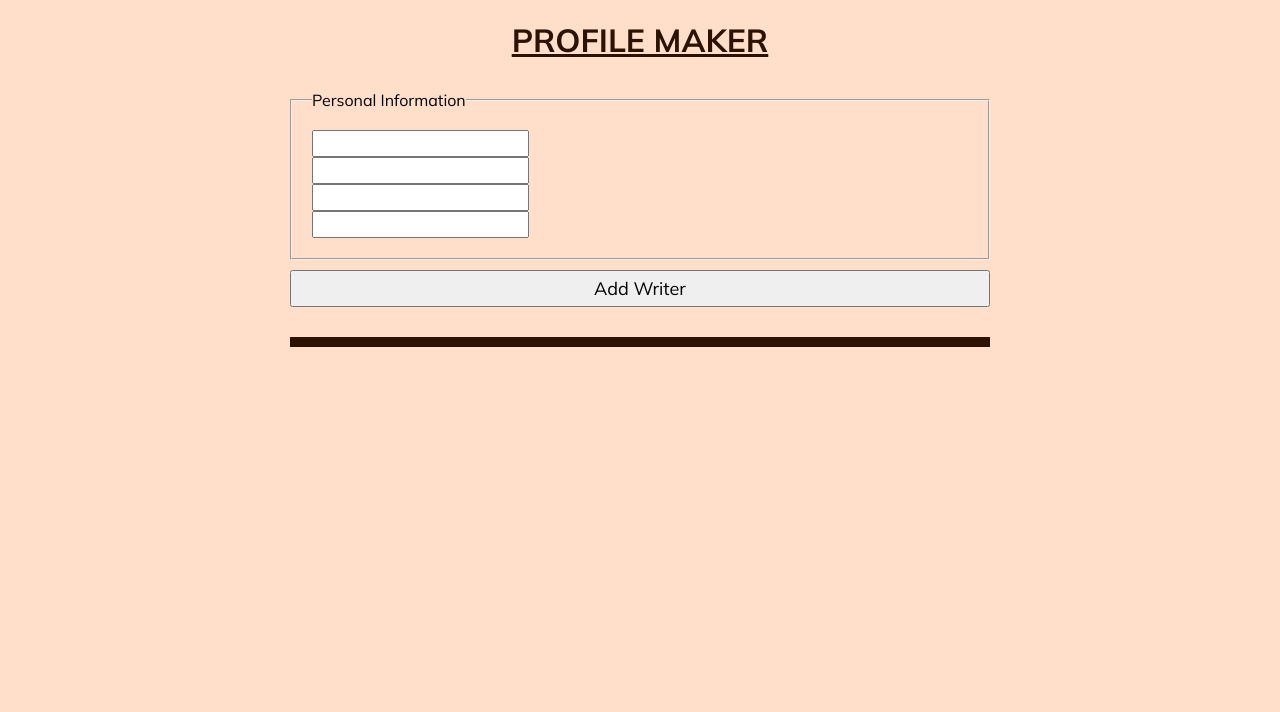
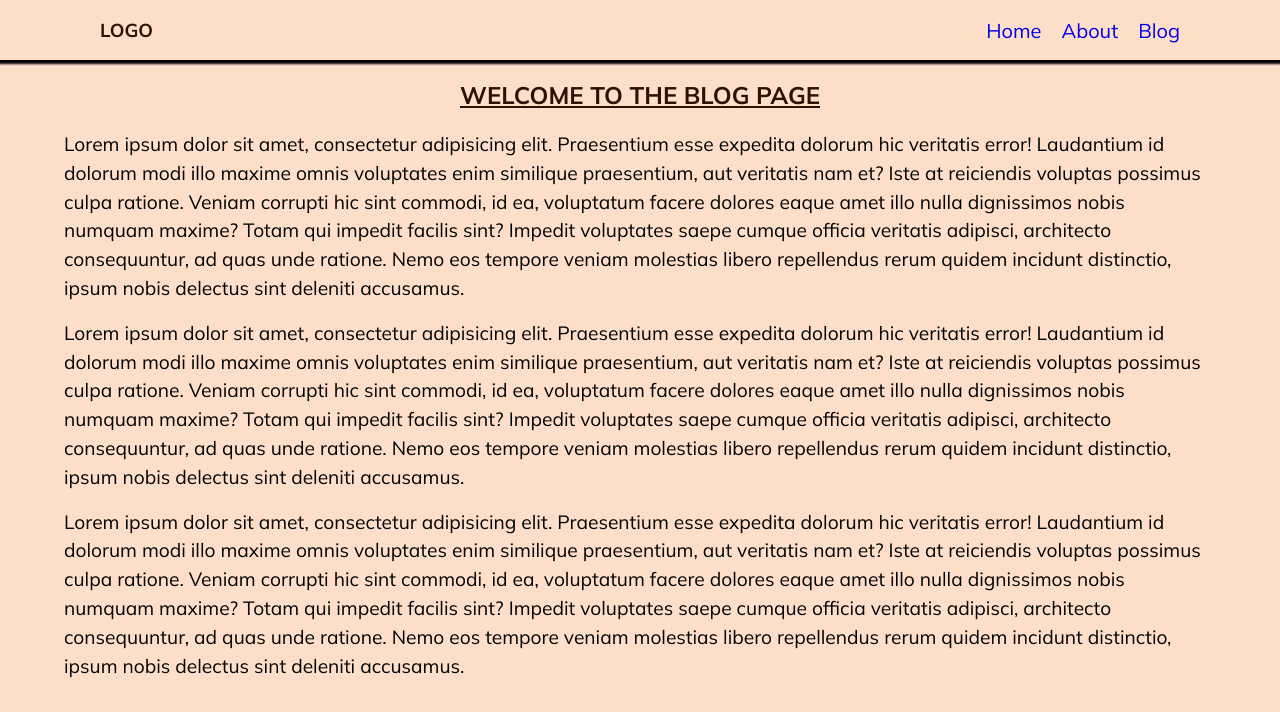
Before and after one commit to JoshAnnan/code-along, a React (Create React App) app: page /blog in a window 1280 px wide. Shown: the top 712 px of the page. Built offline with nearby package versions, Linux system fonts and the light colour scheme.

Commit message:
react-component-8

```diff
--- a/package.json
+++ b/package.json
@@ -9,6 +9,7 @@
     "axios": "^0.26.1",
     "react": "^17.0.2",
     "react-dom": "^17.0.2",
+    "react-router-dom": "^6.3.0",
     "react-scripts": "5.0.0",
     "web-vitals": "^2.1.4"
   },
--- a/src/App.js
+++ b/src/App.js
@@ -1,30 +1,23 @@
-import useLocalStorage from "./hooks/useLocalStorage";
-import ProfileForm from "./components/ProfileForm";
-import ProfileCard from "./components/ProfileCard";
+import React from "react";
+import { BrowserRouter, Routes, Route } from "react-router-dom";
+import About from "./pages/About";
+import Home from "./pages/Home";
+import Blog from "./pages/Blog";
+import NavBar from "./components/NavBar/NavBar";
 
-function App() {
-  const [profiles, setProfiles] = useLocalStorage("profiles", []);
+const App = () => {
+  return (
+    <BrowserRouter>
+      <NavBar />
+      <Routes>
+        <Route path="/" element={<Home />} />
 
-  const updateProfiles = (profile) => {
-    let arr = profiles;
-    arr.push(profile);
-    setProfiles([...arr]);
-  };
+        <Route path="about" element={<About />} />
 
-  return (
-    <div className="app">
-      <h1> Profile Maker </h1>
-      <div>
-        <ProfileForm submit={updateProfiles} />
-        <hr />
-        <div className="list">
-          {profiles.map((person, index) => (
-            <ProfileCard key={index} writer={person} />
-          ))}
-        </div>
-      </div>
-    </div>
+        <Route path="blog" element={<Blog />} />
+      </Routes>
+    </BrowserRouter>
   );
-}
+};
 
 export default App;
--- /dev/null
+++ b/src/components/NavBar/NavBar.js
@@ -0,0 +1,24 @@
+import React from "react";
+import { Link } from "react-router-dom";
+import "./NavBar.module.css";
+
+function NavBar() {
+  return (
+    <nav>
+      <h3>Logo</h3>
+      <ul>
+        <li>
+          <Link to="/">Home</Link>
+        </li>
+        <li>
+          <Link to="about">About</Link>
+        </li>
+        <li>
+          <Link to="blog">Blog</Link>
+        </li>
+      </ul>
+    </nav>
+  );
+}
+
+export default NavBar;
--- /dev/null
+++ b/src/components/NavBar/NavBar.module.css
@@ -0,0 +1,24 @@
+nav {
+  height: 60px;
+  display: flex;
+  justify-content: space-between;
+  align-items: center;
+  box-shadow: 0 2px 2px 2px rgb(0, 0, 0.2);
+  padding: 0 100px;
+}
+
+nav ul {
+  display: flex;
+  list-style: none;
+  gap: 20px;
+}
+
+nav ul li a {
+  text-decoration: none;
+  font-size: 20px;
+}
+
+nav ul li:hover {
+  transform: scale(1.2);
+  color: red;
+}
--- a/src/index.css
+++ b/src/index.css
@@ -194,3 +194,14 @@ hr {
 .post > h3 {
   text-align: center;
 }
+
+section {
+  width: 90%;
+  margin: 0 auto;
+}
+
+section p {
+  font-size: 1.2rem;
+  line-height: 1.5;
+  margin-bottom: 1rem;
+}
--- /dev/null
+++ b/src/pages/About.js
@@ -0,0 +1,47 @@
+import React from "react";
+
+const About = () => {
+  return (
+    <section>
+      <h1>Welcome to the About Page</h1>
+      <p>
+        Lorem ipsum dolor sit amet, consectetur adipisicing elit. Praesentium
+        esse expedita dolorum hic veritatis error! Laudantium id dolorum modi
+        illo maxime omnis voluptates enim similique praesentium, aut veritatis
+        nam et? Iste at reiciendis voluptas possimus culpa ratione. Veniam
+        corrupti hic sint commodi, id ea, voluptatum facere dolores eaque amet
+        illo nulla dignissimos nobis numquam maxime? Totam qui impedit facilis
+        sint? Impedit voluptates saepe cumque officia veritatis adipisci,
+        architecto consequuntur, ad quas unde ratione. Nemo eos tempore veniam
+        molestias libero repellendus rerum quidem incidunt distinctio, ipsum
+        nobis delectus sint deleniti accusamus.
+      </p>
+      <p>
+        Lorem ipsum dolor sit amet, consectetur adipisicing elit. Praesentium
+        esse expedita dolorum hic veritatis error! Laudantium id dolorum modi
+        illo maxime omnis voluptates enim similique praesentium, aut veritatis
+        nam et? Iste at reiciendis voluptas possimus culpa ratione. Veniam
+        corrupti hic sint commodi, id ea, voluptatum facere dolores eaque amet
+        illo nulla dignissimos nobis numquam maxime? Totam qui impedit facilis
+        sint? Impedit voluptates saepe cumque officia veritatis adipisci,
+        architecto consequuntur, ad quas unde ratione. Nemo eos tempore veniam
+        molestias libero repellendus rerum quidem incidunt distinctio, ipsum
+        nobis delectus sint deleniti accusamus.
+      </p>
+      <p>
+        Lorem ipsum dolor sit amet, consectetur adipisicing elit. Praesentium
+        esse expedita dolorum hic veritatis error! Laudantium id dolorum modi
+        illo maxime omnis voluptates enim similique praesentium, aut veritatis
+        nam et? Iste at reiciendis voluptas possimus culpa ratione. Veniam
+        corrupti hic sint commodi, id ea, voluptatum facere dolores eaque amet
+        illo nulla dignissimos nobis numquam maxime? Totam qui impedit facilis
+        sint? Impedit voluptates saepe cumque officia veritatis adipisci,
+        architecto consequuntur, ad quas unde ratione. Nemo eos tempore veniam
+        molestias libero repellendus rerum quidem incidunt distinctio, ipsum
+        nobis delectus sint deleniti accusamus.
+      </p>
+    </section>
+  );
+};
+
+export default About;
--- /dev/null
+++ b/src/pages/Blog.js
@@ -0,0 +1,47 @@
+import React from "react";
+
+const Blog = () => {
+  return (
+    <section>
+      <h1>Welcome to the Blog Page</h1>
+      <p>
+        Lorem ipsum dolor sit amet, consectetur adipisicing elit. Praesentium
+        esse expedita dolorum hic veritatis error! Laudantium id dolorum modi
+        illo maxime omnis voluptates enim similique praesentium, aut veritatis
+        nam et? Iste at reiciendis voluptas possimus culpa ratione. Veniam
+        corrupti hic sint commodi, id ea, voluptatum facere dolores eaque amet
+        illo nulla dignissimos nobis numquam maxime? Totam qui impedit facilis
+        sint? Impedit voluptates saepe cumque officia veritatis adipisci,
+        architecto consequuntur, ad quas unde ratione. Nemo eos tempore veniam
+        molestias libero repellendus rerum quidem incidunt distinctio, ipsum
+        nobis delectus sint deleniti accusamus.
+      </p>
+      <p>
+        Lorem ipsum dolor sit amet, consectetur adipisicing elit. Praesentium
+        esse expedita dolorum hic veritatis error! Laudantium id dolorum modi
+        illo maxime omnis voluptates enim similique praesentium, aut veritatis
+        nam et? Iste at reiciendis voluptas possimus culpa ratione. Veniam
+        corrupti hic sint commodi, id ea, voluptatum facere dolores eaque amet
+        illo nulla dignissimos nobis numquam maxime? Totam qui impedit facilis
+        sint? Impedit voluptates saepe cumque officia veritatis adipisci,
+        architecto consequuntur, ad quas unde ratione. Nemo eos tempore veniam
+        molestias libero repellendus rerum quidem incidunt distinctio, ipsum
+        nobis delectus sint deleniti accusamus.
+      </p>
+      <p>
+        Lorem ipsum dolor sit amet, consectetur adipisicing elit. Praesentium
+        esse expedita dolorum hic veritatis error! Laudantium id dolorum modi
+        illo maxime omnis voluptates enim similique praesentium, aut veritatis
+        nam et? Iste at reiciendis voluptas possimus culpa ratione. Veniam
+        corrupti hic sint commodi, id ea, voluptatum facere dolores eaque amet
+        illo nulla dignissimos nobis numquam maxime? Totam qui impedit facilis
+        sint? Impedit voluptates saepe cumque officia veritatis adipisci,
+        architecto consequuntur, ad quas unde ratione. Nemo eos tempore veniam
+        molestias libero repellendus rerum quidem incidunt distinctio, ipsum
+        nobis delectus sint deleniti accusamus.
+      </p>
+    </section>
+  );
+};
+
+export default Blog;
--- /dev/null
+++ b/src/pages/Home.js
@@ -0,0 +1,47 @@
+import React from "react";
+
+const Home = () => {
+  return (
+    <section>
+      <h1>Welcome to the Home Page</h1>
+      <p>
+        Lorem ipsum dolor sit amet, consectetur adipisicing elit. Praesentium
+        esse expedita dolorum hic veritatis error! Laudantium id dolorum modi
+        illo maxime omnis voluptates enim similique praesentium, aut veritatis
+        nam et? Iste at reiciendis voluptas possimus culpa ratione. Veniam
+        corrupti hic sint commodi, id ea, voluptatum facere dolores eaque amet
+        illo nulla dignissimos nobis numquam maxime? Totam qui impedit facilis
+        sint? Impedit voluptates saepe cumque officia veritatis adipisci,
+        architecto consequuntur, ad quas unde ratione. Nemo eos tempore veniam
+        molestias libero repellendus rerum quidem incidunt distinctio, ipsum
+        nobis delectus sint deleniti accusamus.
+      </p>
+      <p>
+        Lorem ipsum dolor sit amet, consectetur adipisicing elit. Praesentium
+        esse expedita dolorum hic veritatis error! Laudantium id dolorum modi
+        illo maxime omnis voluptates enim similique praesentium, aut veritatis
+        nam et? Iste at reiciendis voluptas possimus culpa ratione. Veniam
+        corrupti hic sint commodi, id ea, voluptatum facere dolores eaque amet
+        illo nulla dignissimos nobis numquam maxime? Totam qui impedit facilis
+        sint? Impedit voluptates saepe cumque officia veritatis adipisci,
+        architecto consequuntur, ad quas unde ratione. Nemo eos tempore veniam
+        molestias libero repellendus rerum quidem incidunt distinctio, ipsum
+        nobis delectus sint deleniti accusamus.
+      </p>
+      <p>
+        Lorem ipsum dolor sit amet, consectetur adipisicing elit. Praesentium
+        esse expedita dolorum hic veritatis error! Laudantium id dolorum modi
+        illo maxime omnis voluptates enim similique praesentium, aut veritatis
+        nam et? Iste at reiciendis voluptas possimus culpa ratione. Veniam
+        corrupti hic sint commodi, id ea, voluptatum facere dolores eaque amet
+        illo nulla dignissimos nobis numquam maxime? Totam qui impedit facilis
+        sint? Impedit voluptates saepe cumque officia veritatis adipisci,
+        architecto consequuntur, ad quas unde ratione. Nemo eos tempore veniam
+        molestias libero repellendus rerum quidem incidunt distinctio, ipsum
+        nobis delectus sint deleniti accusamus.
+      </p>
+    </section>
+  );
+};
+
+export default Home;
```
Also changed, not shown: 1 other file (tests, documents, lock files or other folders).
